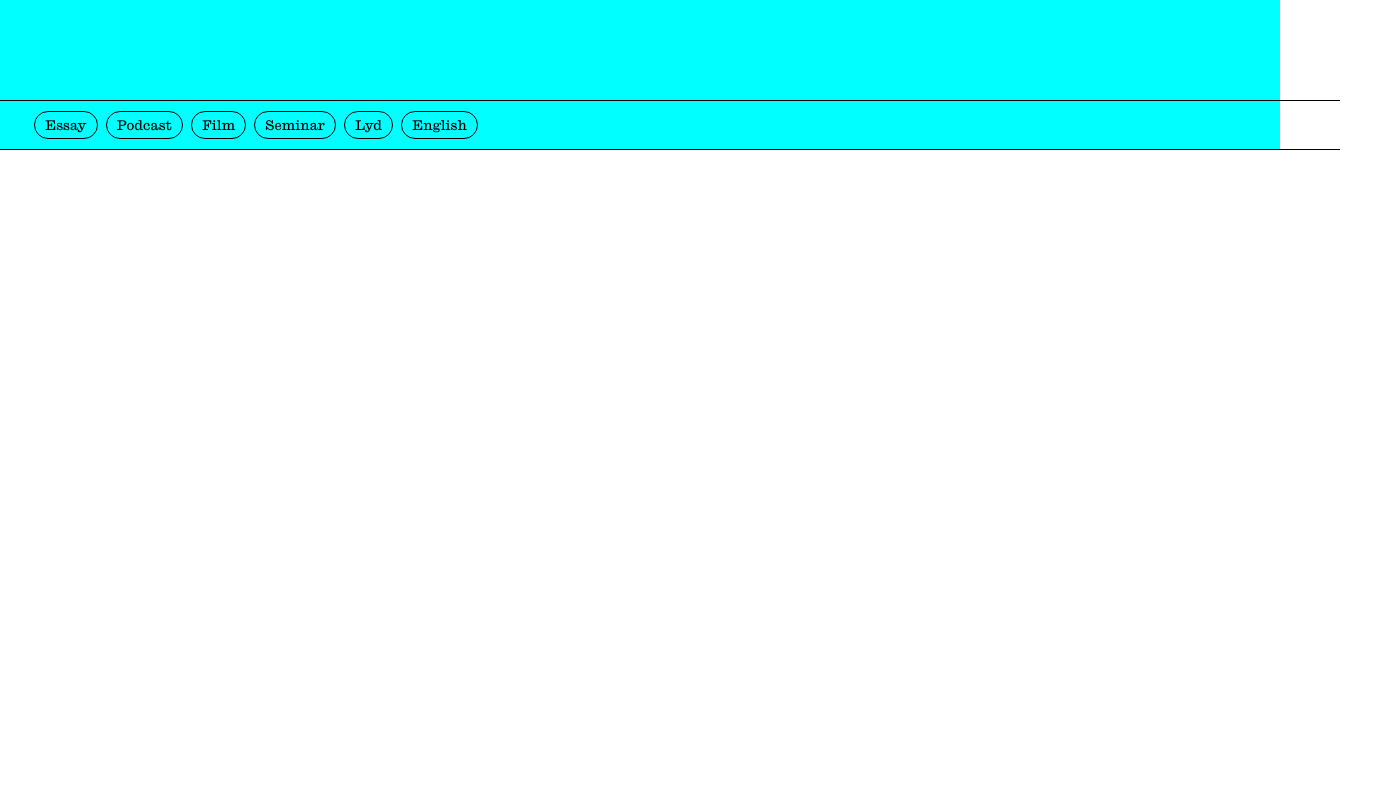
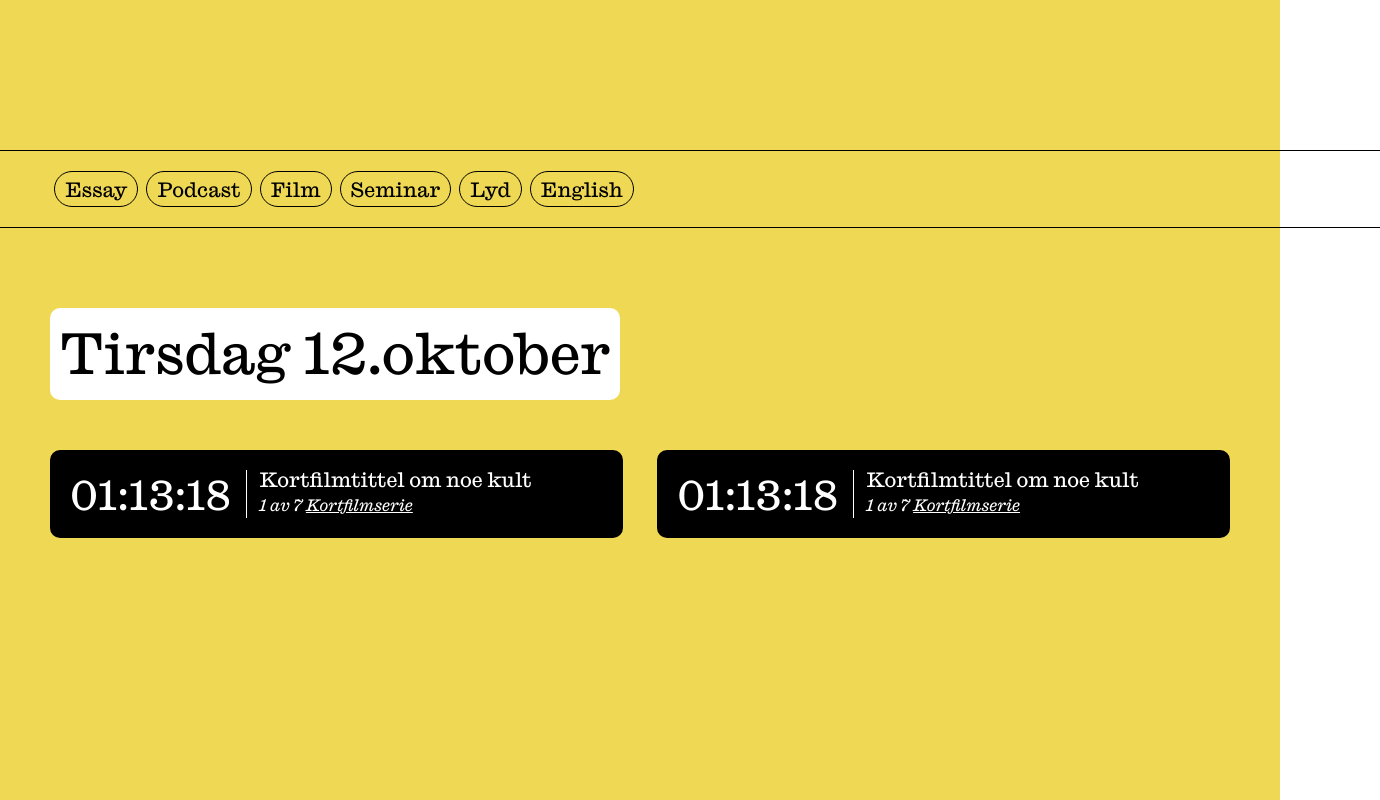
Before and after one commit to WILLUMYR/Feed-case-frontend, a React (Create React App) app: page / in a window 1280 px wide. Shown: the top 800 px of the page, 1380 px wide, since content can reach past the window. Built offline with nearby package versions, Linux system fonts and the light colour scheme.

Commit message:
added date, filter and event

```diff
--- a/src/components/app/App.css
+++ b/src/components/app/App.css
@@ -1,4 +1,6 @@
 .content {
-  background-color: aqua;
-  padding-top: 100px;
+  background-color: #efd854;
+  height: 100vh;
+  padding-top: 150px;
+  font-family: 'Caslon Ionic Web', 'serif';
 }
--- a/src/components/app/App.js
+++ b/src/components/app/App.js
@@ -1,11 +1,15 @@
 import React from 'react';
 import './App.css';
 import Filter from '../filter/Filter';
+import Datecard from '../datecard/Datecard';
+import Events from '../events/Events';
 
 function App() {
   return (
     <main className="content">
       <Filter />
+      <Datecard date="Tirsdag 12.oktober"/>
+      <Events time="01:13:18"/>
     </main>
   );
 }
--- /dev/null
+++ b/src/components/datecard/Datecard.css
@@ -0,0 +1,8 @@
+.datecard {
+    margin: 10px 50px;
+    padding: 10px 10px 15px 10px;
+    background-color: white;
+    font-size: 56px;
+    border-radius: 10px;
+    display: inline-block;
+}
--- /dev/null
+++ b/src/components/datecard/Datecard.js
@@ -0,0 +1,12 @@
+import React from 'react';
+import './Datecard.css';
+
+const Datecard = ({date}) => {
+    return (
+        <div className="datecard">
+            {date}
+        </div>
+    );
+};
+
+export default Datecard;
--- /dev/null
+++ b/src/components/events/Events.css
@@ -0,0 +1,50 @@
+.events {
+    display: flex;
+    justify-content: space-between;
+    margin: 40px 50px;
+}
+
+.events__card {
+    display: flex;
+    flex-direction: row;
+    align-items: center;
+    padding: 15px;
+    border-radius: 10px;
+    background-color: black;
+    color: white;
+    width: 46%;
+}
+
+.events__card h2 {
+    font-size: 40px;
+    font-weight: normal;
+    padding-right: 15px;
+    margin: 5px;
+    margin-right: 10px;
+    border-right: 1px solid white;
+}
+
+.card__info {
+    display: flex;
+    flex-direction: column;
+    height: 100%;
+}
+
+.card__info h5 {
+    font-size: 20px;
+    font-weight: normal;
+    margin: 2px;
+}
+
+.card__info h6 {
+    font-size: 16px;
+    font-weight: normal;
+    margin: 2px;
+    font-style: italic;
+}
+
+/* .events__card div {
+    width: 1px;
+    background-color: white;
+    height: 50px;
+} */
--- /dev/null
+++ b/src/components/events/Events.js
@@ -0,0 +1,27 @@
+import React from 'react';
+import './Events.css';
+
+const Events = ({time}) => {
+    return (
+        <section className="events">
+            <div className="events__card">
+                <h2>{time}</h2>
+                {/* <div></div> */}
+                <div className="card__info">
+                    <h5>Kortfilmtittel om noe kult</h5>
+                    <h6>1 av 7 <u>Kortfilmserie</u></h6>
+                </div>
+            </div>
+            <div className="events__card">
+                <h2>{time}</h2>
+                {/* <div></div> */}
+                <div className="card__info">
+                    <h5>Kortfilmtittel om noe kult</h5>
+                    <h6>1 av 7 <u>Kortfilmserie</u></h6>
+                </div>
+            </div>
+        </section>
+    );
+};
+
+export default Events;
--- a/src/components/filter/Filter.css
+++ b/src/components/filter/Filter.css
@@ -1,6 +1,7 @@
 .filter {
     width: 100vw;
-    padding: 10px 30px;
+    margin-bottom: 70px;
+    padding: 20px 50px;
     border-top: 1px solid black;
     border-bottom: 1px solid black;
 }
@@ -8,6 +9,7 @@
 .filter__button {
     background-color: transparent;
     font-family: 'Caslon Ionic Web', 'serif';
+    font-size: 20px;
     border-radius: 30px;
     padding: 5px 10px;
     margin: 0 4px;
--- a/src/index.css
+++ b/src/index.css
@@ -1,9 +1,7 @@
 body {
   margin: 0;
   box-sizing: border-box;
-  font-family: -apple-system, BlinkMacSystemFont, 'Segoe UI', 'Roboto', 'Oxygen',
-    'Ubuntu', 'Cantarell', 'Fira Sans', 'Droid Sans', 'Helvetica Neue',
-    sans-serif;
+  font-family: 'Caslon Ionic Web', 'serif';
   -webkit-font-smoothing: antialiased;
   -moz-osx-font-smoothing: grayscale;
 }
```
Also changed, not shown: src/components/filter/Filter.js (+1 -7 lines), src/components/mainArticle/MainArticle.js (added, +16 -0 lines), src/components/mainArticle/MainArticle.css (added).
